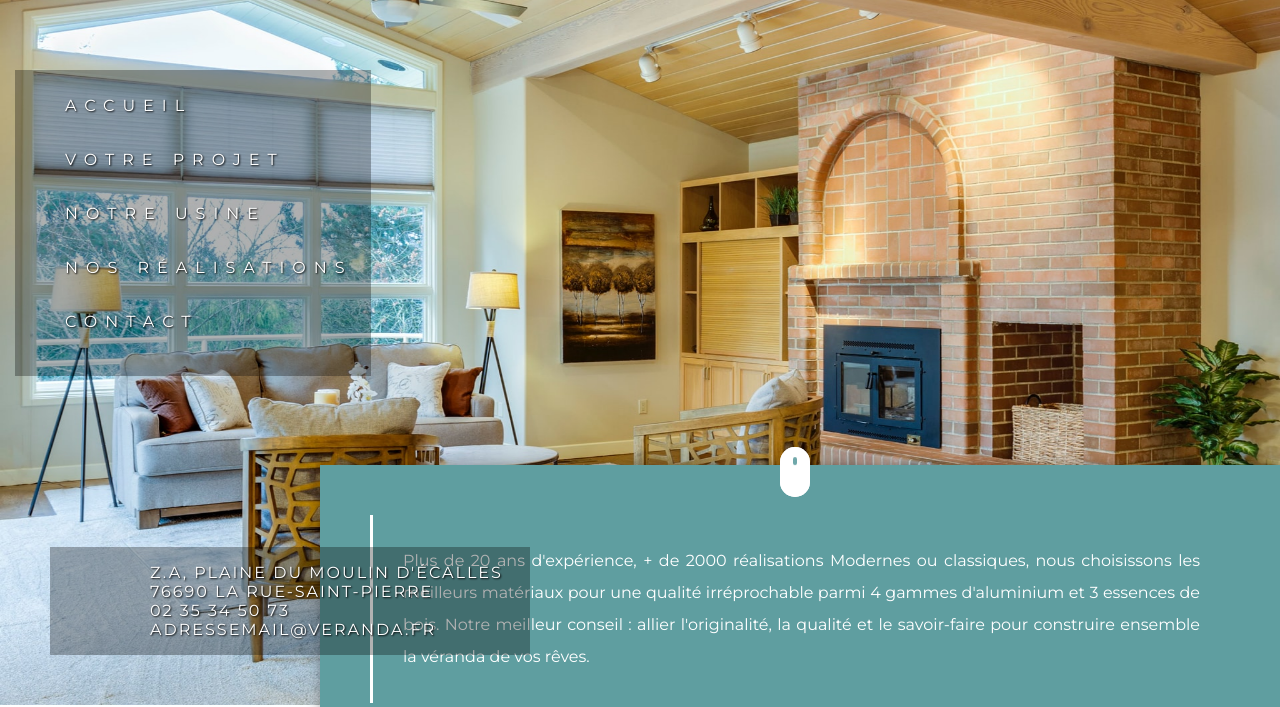
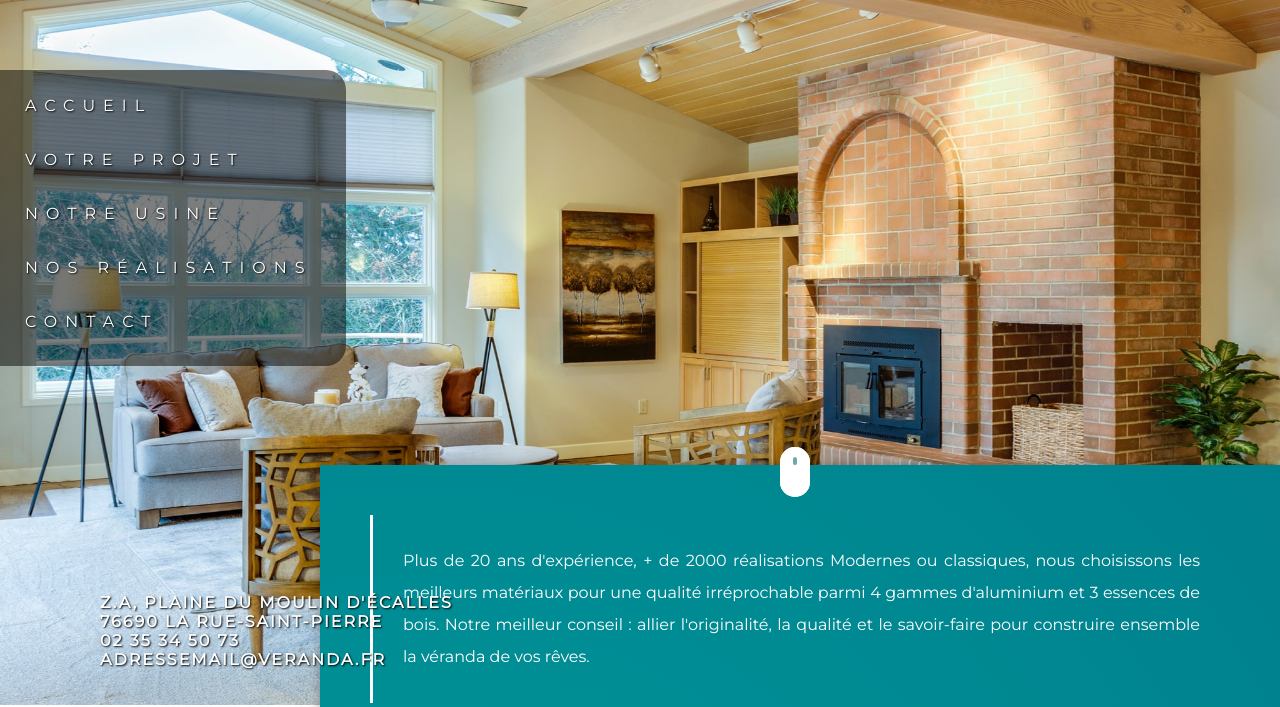
Before and after one commit to ducuingg/Verandahlia, a plain HTML site: page index.html in a window 1280 px wide. Shown: the part 95-802 px from the top of the page. Drawn offline with nearby package versions, Linux system fonts and the light colour scheme.

Commit message:
Add files via upload
couleurs

```diff
--- a/index.html
+++ b/index.html
@@ -158,10 +158,8 @@
         </section>
         <footer>
             <div class="coord">
-                <p class="textecoord">Z.A, Plaine du Moulin d'Écalles</br>
-                    76690 La Rue-Saint-Pierre</br>
-                    02 35 34 50 73</br>
-                    adressemail@veranda.fr</p>
+                <p class="textecoord">Z.A, Plaine du Moulin d'Écalles<br> 76690 La Rue-Saint-Pierre<br>
+                02 35 34 50 73 <br>adressemail@veranda.fr</p>
             </div>
         </footer>
     </header>
--- a/style.css
+++ b/style.css
@@ -35,9 +35,13 @@ body{
     position:fixed;
     display: block;
     width: 21em;
-    background-color:rgb(0,0,0,.3) ;
+    background-color:rgb(0,0,0,.5) ;
+    border-radius: 0px 20px 20px 0;
     margin: 15px;
+    margin-left: 0px;
     padding: 10px;
+    padding-bottom: 0px;
+    padding-left: 0;
     top:150px
 }
 .menu ul{
@@ -45,6 +49,7 @@ body{
 }
 .menu li{
     margin-bottom: 35px;
+    margin-left: -15px;
 }
 
 .menu a{
@@ -79,7 +84,7 @@ body{
     bottom: 0;
     right: 0;
     width: 60em;
-    background-color: cadetblue;
+    background-image: radial-gradient( circle farthest-corner at 10% 20%,  rgba(0,152,155,1) 0.1%, rgba(0,94,120,1) 94.2% );
     box-shadow: 10px 10px 20px black;
 }
 .texthome{
@@ -114,12 +119,11 @@ h2{
 
 /* FOOTER*/
 .coord{
-    display: block;
+    display:block;
     position:fixed;
-    width:30em;
-    bottom:50px;
-    margin-left: 50px;
-    background-color:rgb(0,0,0,.3) ;
+    width:50em;
+    bottom:20px;
+    margin-left: 0;
 }
 
 .textecoord{
@@ -127,6 +131,7 @@ h2{
     font-family: 'Montserrat', Arial, sans-serif;
     padding-left: 100px;
     text-transform: uppercase;
+    font-weight: 600;
     letter-spacing: 2px;
     text-shadow: 1px 1px 2px black;
 }
```
